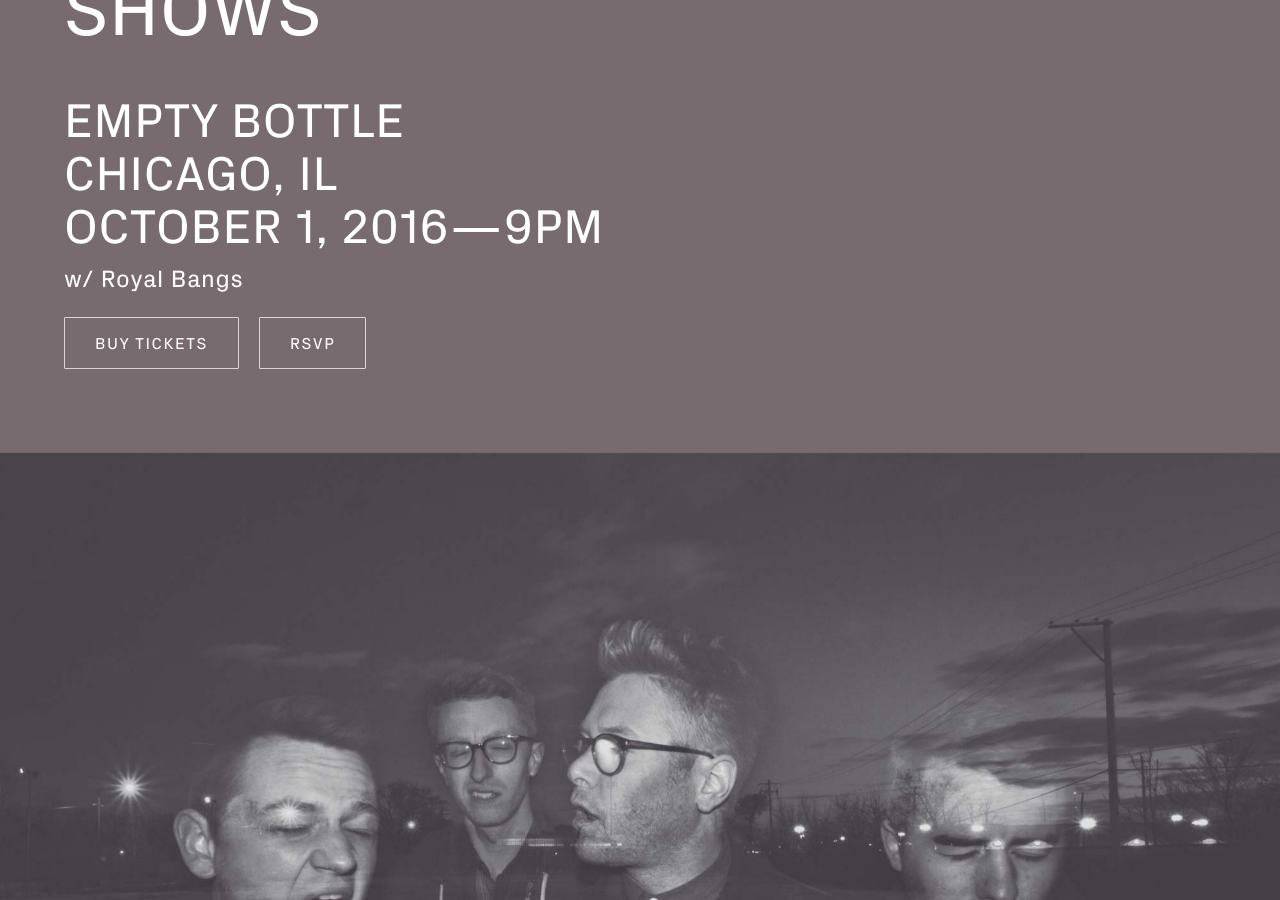
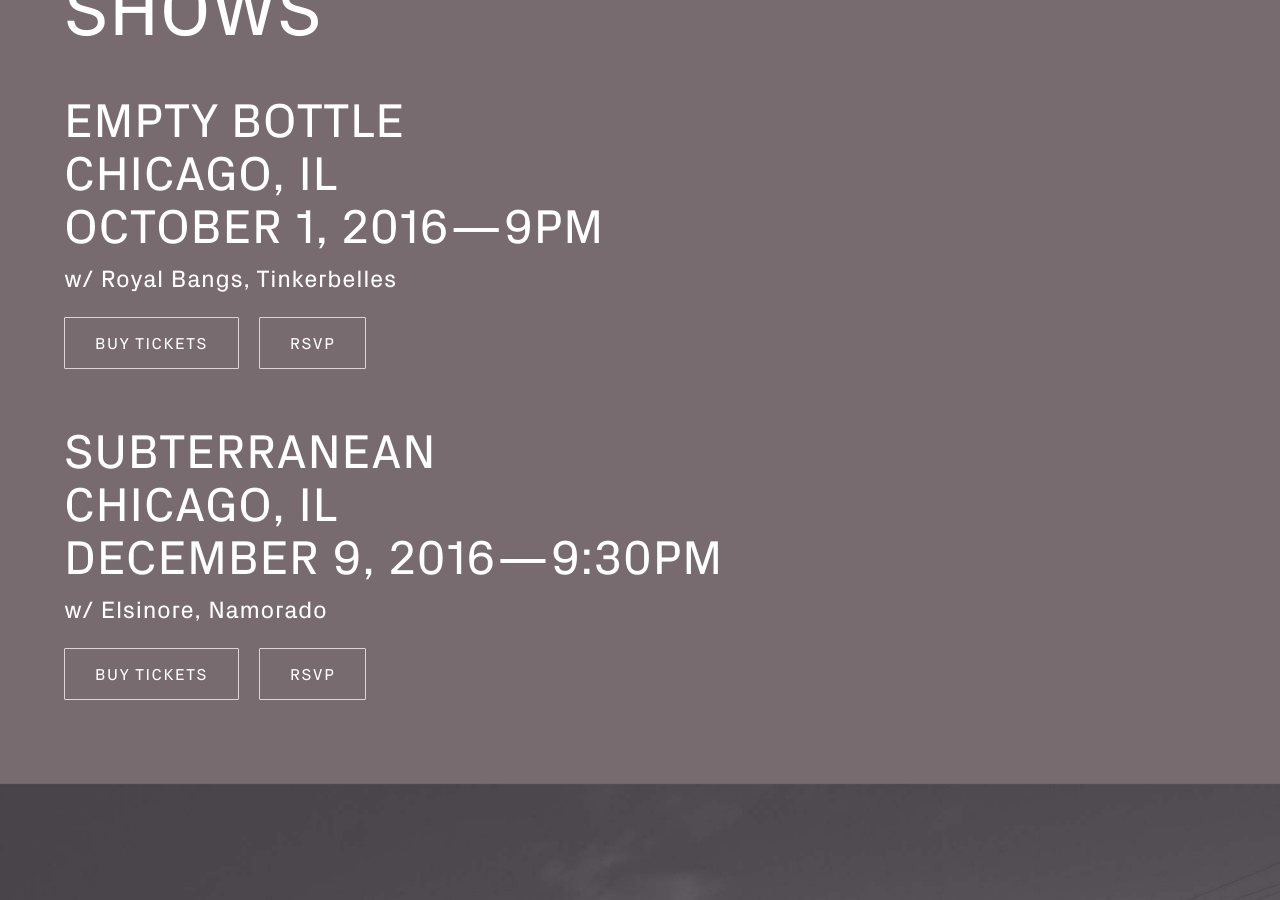
Before and after one commit to sunjacket/sunjacket.github.io, a Jekyll site: the page built from index.html, in a window 1280 px wide and 900 px high, scrolled down 4463 px. Built offline with Jekyll 4.4.1, drawn with Linux system fonts in a browser that asks for light colours; nearby versions of some CDN libraries; comment, search, counter and statistics services are not loaded.

Commit message:
Update shows

```diff
--- a/index.html
+++ b/index.html
@@ -145,9 +145,18 @@
           <dt class="show-venue">Empty Bottle</dt>
           <dd class="show-location">Chicago, IL</dd>
           <dd class="show-date-time">October 1, 2016—9PM</dd>
-          <dd class="show-bands">w/ Royal Bangs</dd>
+          <dd class="show-bands">w/ Royal Bangs, Tinkerbelles</dd>
         </dl>
         <a class="btn btn-buy-tickets" href="http://www.ticketweb.com/t3/sale/SaleEventDetail?dispatch=loadSelectionData&eventId=6849435&pl=eb">Buy Tickets</a><a class="btn btn-rsvp" href="https://www.facebook.com/events/505709589625099/">RSVP</a>
+      </li>
+      <li class="show">
+        <dl class="show-details">
+          <dt class="show-venue">Subterranean</dt>
+          <dd class="show-location">Chicago, IL</dd>
+          <dd class="show-date-time">December 9, 2016—9:30PM</dd>
+          <dd class="show-bands">w/ Elsinore, Namorado</dd>
+        </dl>
+        <a class="btn btn-buy-tickets" href="http://www.ticketfly.com/purchase/event/1300587?utm_source=fbTfly&utm_medium=ampOfficialEvent">Buy Tickets</a><a class="btn btn-rsvp" href="https://www.facebook.com/events/548657931984768/">RSVP</a>
       </li>
     </ul>
   </section>
```
